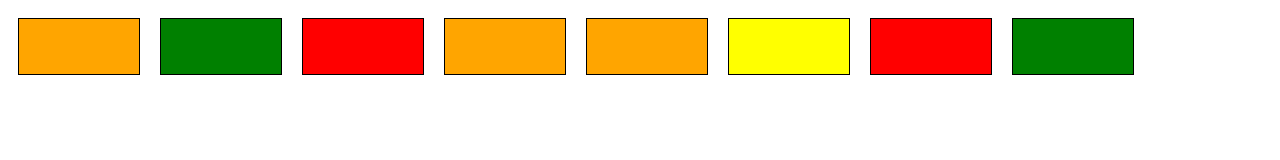
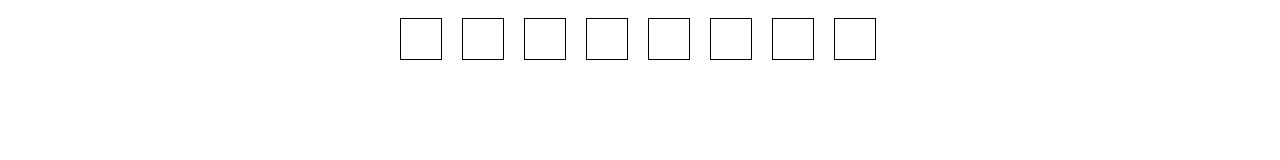
Before and after one commit to diegomcsilva/game-bejeweled, a website: page index.html in a window 1280 px wide. Drawn offline with nearby package versions, Linux system fonts and the light colour scheme; files that its build step writes are made by us from their sources.

Commit message:
Organizes style basic

```diff
--- a/src/scss/style.scss
+++ b/src/scss/style.scss
@@ -1,73 +1,37 @@
-.red {
-  background-color: red;
-  height: 20px;
-  width: 20px;
+.gulp {
+  background-color: #da4b48;
+}
+
+.css {
+  background-color: #0a70be;
+}
+
+.node {
+  background-color: #78b260;
+}
+
+.html {
+  background-color: #e44d26;
+}
+
+.js {
+  background-color: #f7df1e;
+}
+
+.div {
   display: block;
   float: left;
-  width: 100px;
-  height: 35px;
+  width: 20px;
+  height: 20px;
   margin: 10px;
   padding: 10px;
   border: 1px solid black;
 }
 
-.blue {
-  background-color: blue;
-  height: 20px;
-  width: 20px;
-  display: block;
-  float: left;
-  width: 100px;
-  height: 35px;
-  margin: 10px;
-  padding: 10px;
-  border: 1px solid black;
+.game {
+  max-width: 500px;
+  width: 100%;
+  max-height: 500px;
+  margin: 0 auto;
+  overflow: hidden;
 }
-
-.green {
-  background-color: green;
-  height: 20px;
-  width: 20px;
-  display: block;
-  float: left;
-  width: 100px;
-  height: 35px;
-  margin: 10px;
-  padding: 10px;
-  border: 1px solid black;
-}
-
-.orange {
-  background-color: orange;
-  height: 20px;
-  width: 20px;
-  display: block;
-  float: left;
-  width: 100px;
-  height: 35px;
-  margin: 10px;
-  padding: 10px;
-  border: 1px solid black;
-}
-
-.yellow {
-  background-color: yellow;
-  height: 20px;
-  width: 20px;
-  display: block;
-  float: left;
-  width: 100px;
-  height: 35px;
-  margin: 10px;
-  padding: 10px;
-  border: 1px solid black;
-}
-
-.div {
-  float: left;
-  width: 100px;
-  height: 35px;
-  margin: 10px;
-  padding: 10px;
-  border: 1px solid black;
-}
```
